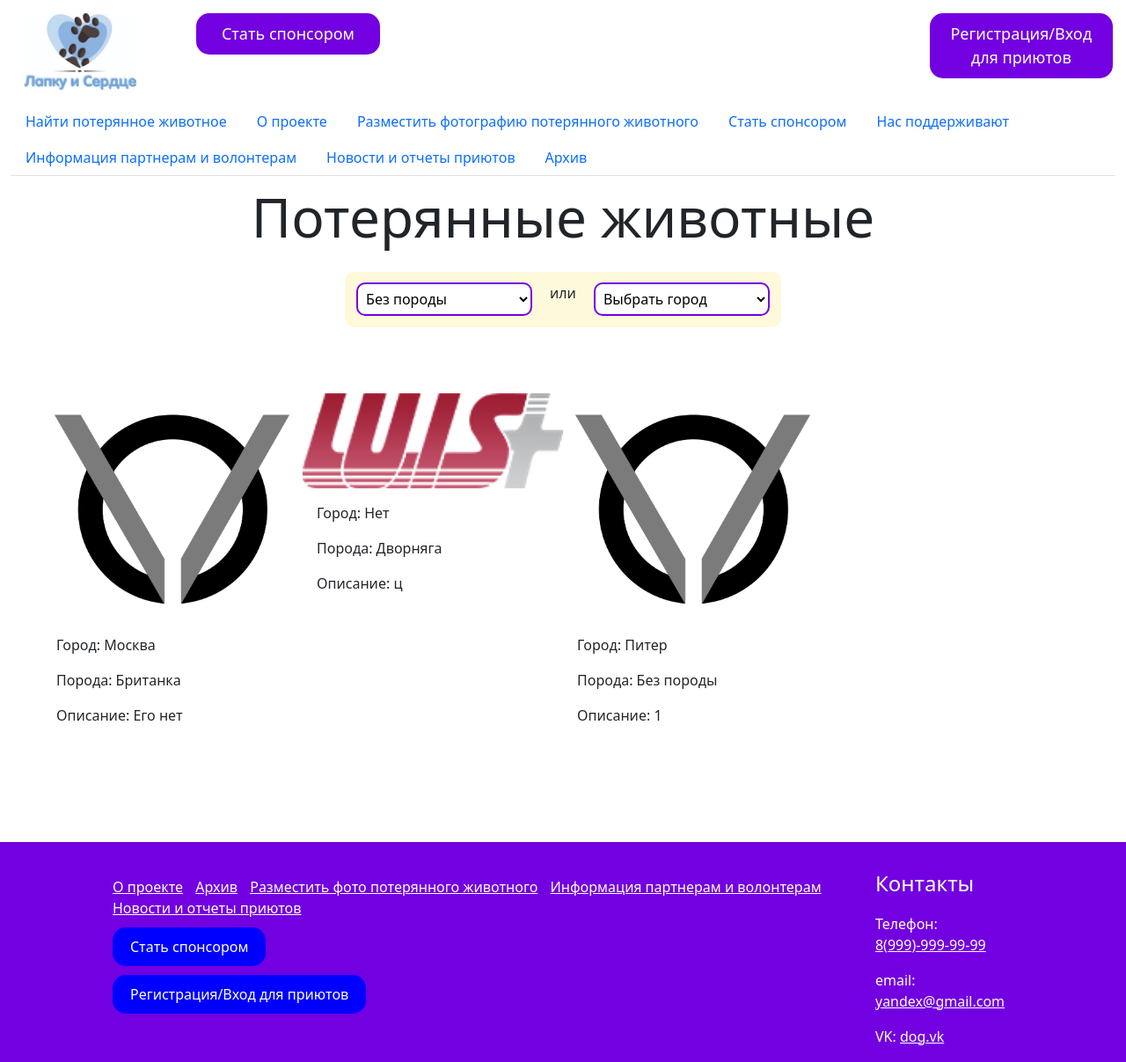
After one commit to y02DSS/Fund, a Django app: page /lostAnimal in a window 1280 px wide. The commit adds this page. Shown: the whole page at 88% size. Run offline with Django 3.2, Linux system fonts and the light colour scheme; data comes from the database, SQL or seed files in the repository; both versions use the stored data as it was after the commit; style sheets or scripts are compiled from the project's sources; some libraries are stand-ins or nearby versions.

Commit message:
new_page

```diff
--- a/Fund/urls.py
+++ b/Fund/urls.py
@@ -21,6 +21,8 @@
     path('', views.index),
     path('help/<int:helpID>', views.helpPage),
     path('allAnimals', views.allAnimals, name='allAnimals'),
+    path('lostAnimal', views.lostAnimal, name='lostAnimal'),
+    path('newLostAnimal', views.newLostAnimal, name='newLostAnimal'),
     path('support', views.support, name='support'),
     path('partners', views.partners, name='partners'),
     path('shelters', views.shelters, name='shelters'),
--- a/Main/forms.py
+++ b/Main/forms.py
@@ -3,7 +3,7 @@
 
 from django.forms import ModelForm
 
-from .models import AccountShelter, Collection, ShelterNews, LostAnimals, ShelterReport
+from .models import AccountShelter, Collection, ShelterNews, LostAnimals, ShelterReport, LostAnimals
 
 # Форма авторизации
 class LoginForm(forms.Form):
@@ -15,14 +15,13 @@
 class RegistryForm(ModelForm):
       class Meta:
          model = AccountShelter
-         fields = ['name', 'email', 'password', 'city', 'address', 'logo']
+         fields = ['name', 'email', 'password', 'city', 'address']
          labels = {
             'name': 'Название приюта',
             'email': 'Введите email',
             'password': 'Придумайте пароль',
             'city': 'Введите город',
             'address': 'Введите адрес',
-            'logo': 'Загрузите лого',
          }
          widgets = {
             'password': forms.PasswordInput,
@@ -43,7 +42,8 @@
          'contact': 'Ввидите номер телефона',
          'requisites': 'Введите свои реквизиты',
          'social_network': 'Добавьте ссылки на социальные сети',
-         'number_of_animals': 'Сколько сейчас у вас животных?'
+         'number_of_animals': 'Сколько сейчас у вас животных?',
+         'logo': 'Загрузите лого',
       }
 
 
@@ -132,3 +132,16 @@
          'text_report': 'Описание',
          'file_report': 'Добавьте файл'
       }
+
+
+# Форма потерянного животного
+class FormLostAnimals(ModelForm):
+   class Meta:
+      model = LostAnimals
+      fields = ['photo', 'city', 'breed', 'description']
+      labels = {
+         'photo': 'Добавляем фото',
+         'city': 'Введите города',
+         'breed': 'Введите породу',
+         'description': 'Добавьте описание'
+      }
--- a/Main/views.py
+++ b/Main/views.py
@@ -1,8 +1,8 @@
 from gc import collect
 from django.conf import settings
 from django.shortcuts import render, redirect
-from .models import Collection, Partners, AccountShelter, ShelterNews, ShelterReport
-from .forms import LoginForm, RegistryForm, CreateCardAnimal, CreateNewsShelter, DateVisits, AddRegisterForm, HotEmail, BudgetMonth, NewShelterReport
+from .models import Collection, Partners, AccountShelter, ShelterNews, ShelterReport, LostAnimals
+from .forms import LoginForm, RegistryForm, CreateCardAnimal, CreateNewsShelter, DateVisits, AddRegisterForm, HotEmail, BudgetMonth, NewShelterReport, FormLostAnimals
 from django.http import HttpResponseRedirect
 from django.urls import reverse
 
@@ -17,15 +17,15 @@
     form_registry_add = AccountShelter()
     if request.method == 'POST':
 
-        form_registry = RegistryForm(request.POST, request.FILES)
+        form_registry = RegistryForm(request.POST)
         if form_registry.is_valid(): # Регистрация
             form_registry_add.name = request.POST.get("name")
             form_registry_add.email = request.POST.get("email")
             form_registry_add.password = request.POST.get("password")
             form_registry_add.city = request.POST.get("city")
             form_registry_add.address = request.POST.get("address")
-            form_registry_add.logo = request.FILES["logo"]
             form_registry_add.save()
+            send_for_email(str(request.POST.get("name")), f"http://xn-----6kcsebroh5bqkw3c.xn--p1ai/admin/Main/accountshelter/{form_registry_add.id}/change/", "Новая регистрация")
 
         form_login = LoginForm(request.POST)
         if form_login.is_valid(): # Авторизация
@@ -77,6 +77,25 @@
     return render(request, "helpPage.html", {"animal": animal})
 
 
+def lostAnimal(request):
+    lostAnimals = LostAnimals.objects.all()
+    return render(request, "lostAnimal.html", {"lostAnimals": lostAnimals})
+
+
+def newLostAnimal(request):
+    form_lostAnimals = LostAnimals()
+    newLostAnimal = FormLostAnimals(request.POST, request.FILES)
+    if newLostAnimal.is_valid(): # Регистрация
+        form_lostAnimals.photo = request.FILES["photo"]
+        form_lostAnimals.city = request.POST.get("city")
+        form_lostAnimals.breed = request.POST.get("breed")
+        form_lostAnimals.description = request.POST.get("description")
+        form_lostAnimals.save()
+
+    return render(request, "newLostAnimal.html", {"newLostAnimal": newLostAnimal})
+
+
+
 def support(request):
     shelterAll = AccountShelter.objects.all()
     return render(request, "support.html", {"shelterAll": shelterAll})
@@ -113,7 +132,7 @@
             # if request.POST.get('delete'): # Удаление питомца
             #     print(1111111111111111)
 
-            form_create_card_shelter = AddRegisterForm(request.POST)
+            form_create_card_shelter = AddRegisterForm(request.POST, request.FILES)
             if form_create_card_shelter.is_valid():
                 new_shelter.about = form_create_card_shelter.cleaned_data["about"]
                 new_shelter.director_name = form_create_card_shelter.cleaned_data["director_name"]
@@ -121,6 +140,7 @@
                 new_shelter.requisites = form_create_card_shelter.cleaned_data["requisites"]
                 new_shelter.social_network = form_create_card_shelter.cleaned_data["social_network"]
                 new_shelter.number_of_animals = form_create_card_shelter.cleaned_data["number_of_animals"]
+                new_shelter.logo = request.FILES["logo"]
                 new_shelter.save()
                 return redirect(login, rights)
 
--- a/static/css/styles.scss
+++ b/static/css/styles.scss
@@ -32,7 +32,7 @@
     }
 
     .logo{
-        width: 6vw !important;
+        width: 10vw !important;
     }
 
     .button{
@@ -123,6 +123,62 @@
     }
 
     .card:hover{
+        box-shadow: 0px 0px 10px black;
+
+        img{
+            filter: blur(3px);
+        }
+
+        .background{
+            background-color: $main_color;
+            z-index: 2;
+            width: 100%;
+            height: 100%;
+            opacity: 0.5;
+        }
+
+        .post_text{
+            z-index: 3;
+            display: block;
+        }
+    }
+}
+
+.lost_cards{
+    padding-top: 25px;
+    margin-left: 0 !important;
+    margin-right: 0 !important;
+
+    .lost_cards_animal{
+        border-radius: 0 0 15px 15px;
+        padding: 0px !important;
+        margin-right: 0px;
+
+        .img{
+            position: relative;
+            z-index: 1;
+
+            .post_text{
+                position: absolute;
+                display: none;
+                top: 45%;
+                left: 25%;
+                color: white;
+                font-size: 22px;
+                font-weight: 600;
+            }
+
+            .background{
+                position: absolute;
+                top: 0;
+                left: 0;
+                right: 0;
+                bottom: 0;
+            }
+        }
+    }
+
+    .lost_cards_animal:hover{
         box-shadow: 0px 0px 10px black;
 
         img{
@@ -442,6 +498,29 @@
     }
 }
 
+.form-new-lost-animal{
+    width: 25%;
+    margin: 0 auto;
+    padding: 10px;
+    border-radius: 10px;
+    border: 2px solid $main_color;
+    text-align: center;
+
+    form{
+        display: flex;
+        flex-direction: column;
+        width: 70%;
+        margin: 0 auto;
+
+        li{
+            list-style-type: none
+        }
+    }
+
+
+
+}
+
 .login{
     .login-card{
         padding: 20px;
--- a/static/js/main.js
+++ b/static/js/main.js
@@ -58,7 +58,6 @@
     document.getElementById('NameLabel').innerHTML = form_create_card_shelter.innerHTML
 });
 
-
 $(form_create_card_animal).on("click", function() {
     all_forms.id = form_create_card_animal.getAttribute("data-bs-target").slice(1);
     onesForm.innerHTML = document.getElementById('FORM_form_create_card_animal').innerHTML;
@@ -66,14 +65,12 @@
     document.getElementById('NameLabel').innerHTML = form_create_card_animal.innerHTML
 });
 
-
 $(form_create_news_shelter).on("click", function() {
     all_forms.id = form_create_news_shelter.getAttribute("data-bs-target").slice(1);
     onesForm.innerHTML = document.getElementById('FORM_form_create_news_shelter').innerHTML;
     document.getElementById('FORM_form_create_news_shelter').style.display = 'block';
     document.getElementById('NameLabel').innerHTML = form_create_news_shelter.innerHTML
 });
-
 
 $(form_date_visits).on("click", function() {
     all_forms.id = form_date_visits.getAttribute("data-bs-target").slice(1);
@@ -131,6 +128,11 @@
     }
 })
 
+
+// Регистрация
+$('#registry').on('closed.bs.alert', function () {
+    setTimeout("alert('Привет')", 1000);
+  })
 
 
 // Фильтрация животных
--- a/templates/base.html
+++ b/templates/base.html
@@ -24,19 +24,13 @@
         <section class="container-fluid menu_links">
             <ul class="nav nav-tabs">
                 <li class="nav-item dropdown">
-                    <a class="nav-link dropdown-toggle" data-bs-toggle="dropdown" href="#" role="button" aria-expanded="false">Найти потерянное животное</a>
-                    <ul class="dropdown-menu">
-                      <li><a class="dropdown-item" href="#">Город</a></li>
-                      <li><a class="dropdown-item" href="#">Порода</a></li>
-                      <li><hr class="dropdown-divider"></li>
-                      <li><a class="dropdown-item" href="#">Название питомника/приюта</a></li>
-                    </ul>
+                    <a class="nav-link" aria-current="page" href="{% url 'lostAnimal' %}">Найти потерянное животное</a>
                 </li>
                 <li class="nav-item">
                     <a class="nav-link" aria-current="page" href="#">О проекте</a>
                 </li>
                 <li class="nav-item">
-                    <a class="nav-link" aria-current="page" href="#">Разместить фотографию потерянного животного</a>
+                    <a class="nav-link" aria-current="page" href="{% url 'newLostAnimal' %}">Разместить фотографию потерянного животного</a>
                 </li>
                 <li class="nav-item">
                     <a class="nav-link" aria-current="page" href="{% url 'support' %}">Стать спонсором</a>
@@ -84,7 +78,7 @@
                         </div>
                         <div class="modal-footer">
                             <button type="button" class="btn btn-secondary" id="login_button">Уже есть аккаунт</button>
-                            <button type="submit" class="btn btn-primary">Зарегистрироваться</button>
+                            <button type="submit" class="btn btn-primary" id="registry" data-dismiss="alert">Зарегистрироваться</button>
                         </div>
                     </form>
                 </div>
@@ -99,9 +93,9 @@
                 <div class="footer-links">
                     <a href="#">О проекте</a>
                     <a href="#">Архив</a>
-                    <a href="#">Разместить фото потерянного животного</a>
+                    <a href="{% url 'newLostAnimal' %}">Разместить фото потерянного животного</a>
                     <a href="#">Информация партнерам и волонтерам</a>
-                    <a href="#">Новости и отчеты приютов</a>
+                    <a href="{% url 'shelters' %}">Новости и отчеты приютов</a>
                 </div>
                 <div class="menu-footer">
                     <div class="button"><a href="{% url 'support' %}">Стать спонсором</a></div>
--- /dev/null
+++ b/templates/lostAnimal.html
@@ -0,0 +1,46 @@
+{% extends 'base.html' %}
+
+{% load help_filter %}
+
+{% block content %}
+<p class="main-big-text text-center">Потерянные животные</p>
+<div class="filter-animals">
+    <div class="d-flex">
+        <div>
+            <select name="shelters" id="select_shelter">
+                <option value="Все приюты" id="first_shelter">Все породы</option>
+                {% for breed in lostAnimals %}
+                    <option selected value="{{breed.breed}}">{{breed.breed}}</option>
+                {% endfor %}
+            </select>
+        </div>
+        <p style="margin: 0 20px">или</p>
+        <div>
+            <select name="shelters" id="select_city">
+                <option value="Все города" id="first_city">Выбрать город</option>
+                {% for city in lostAnimals %}
+                    <option value="{{city.city}}">{{city.city}}</option>
+                {% endfor %}
+            </select>
+        </div>
+    </div>
+</div>
+
+<section class="container-fluid lost_cards row g-5" id="cards_animal">
+    {% for card in lostAnimals %}
+    <div class="col-3 col-offset-2 lost_cards_animal card_animal" name="{{card.breed}}+{{card.city}}">
+        <div class="img">
+            <img class="w-100" src="/{{card.photo}}">
+            <div class="background"></div>
+            <p class="post_text">Забрать животное</p>
+        </div>
+        <div class="p-3">
+            <p class="name">Город: {{card.city}}</p>
+            <p class="text">Порода: {{card.breed}}</p>
+            <p class="text">Описание: {{card.description}}</p>
+        </div>
+    </div>
+    {% endfor %}
+</section>
+
+{% endblock %}
```
Also changed, not shown: Main/models.py (+4 -4 lines), static/css/styles.css (+55 -1 lines), templates/newLostAnimal.html (added, +14 -0 lines), db.sqlite3, static/img/gender/breed.png, static/img/imgForSite/logo.png, static/img/lostAnimals/logo.png (added), static/img/lostAnimals/logo_UlXtAOk.png (added), static/img/lostAnimals/luis.png (added), 1 other file.
